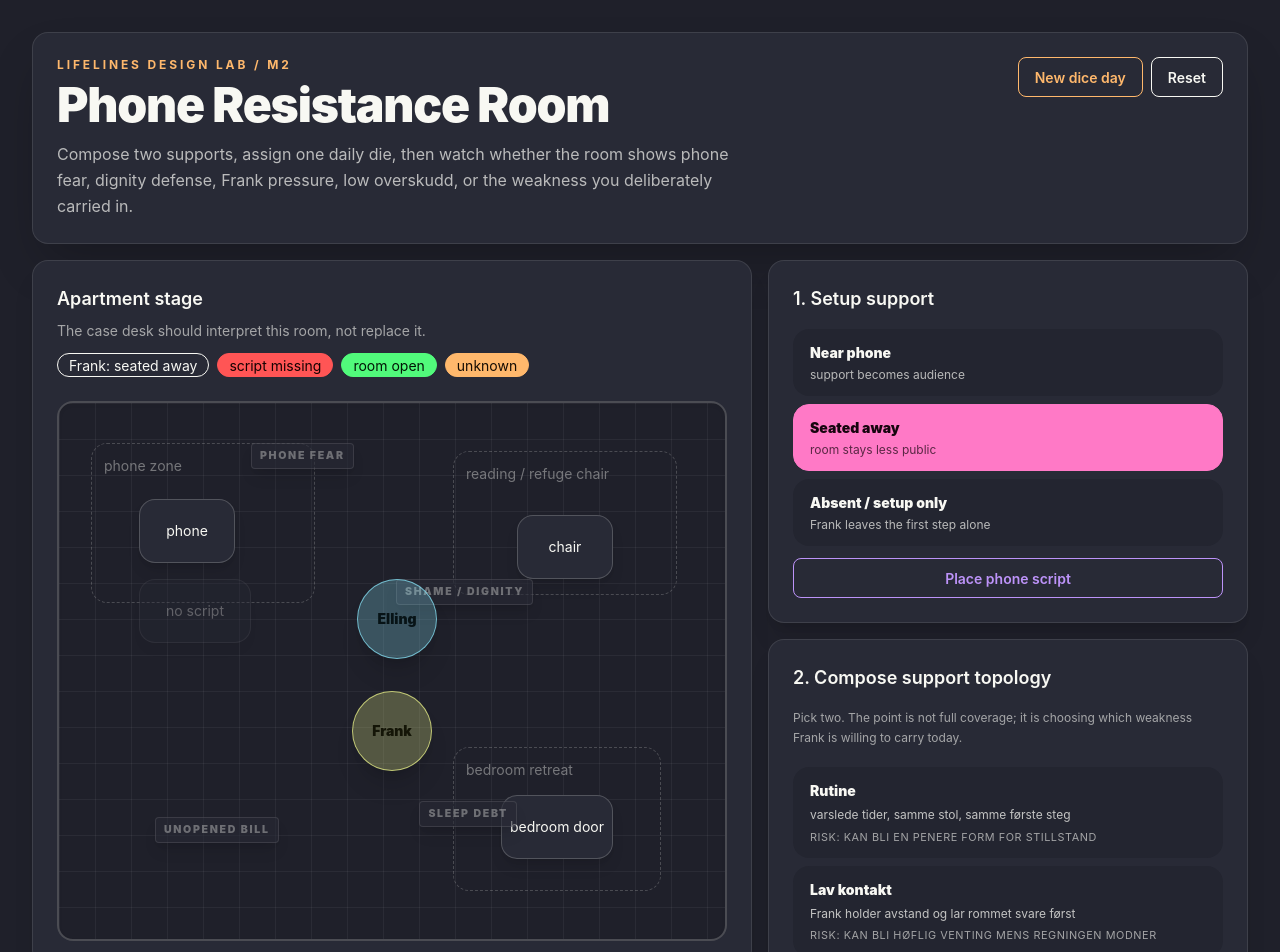
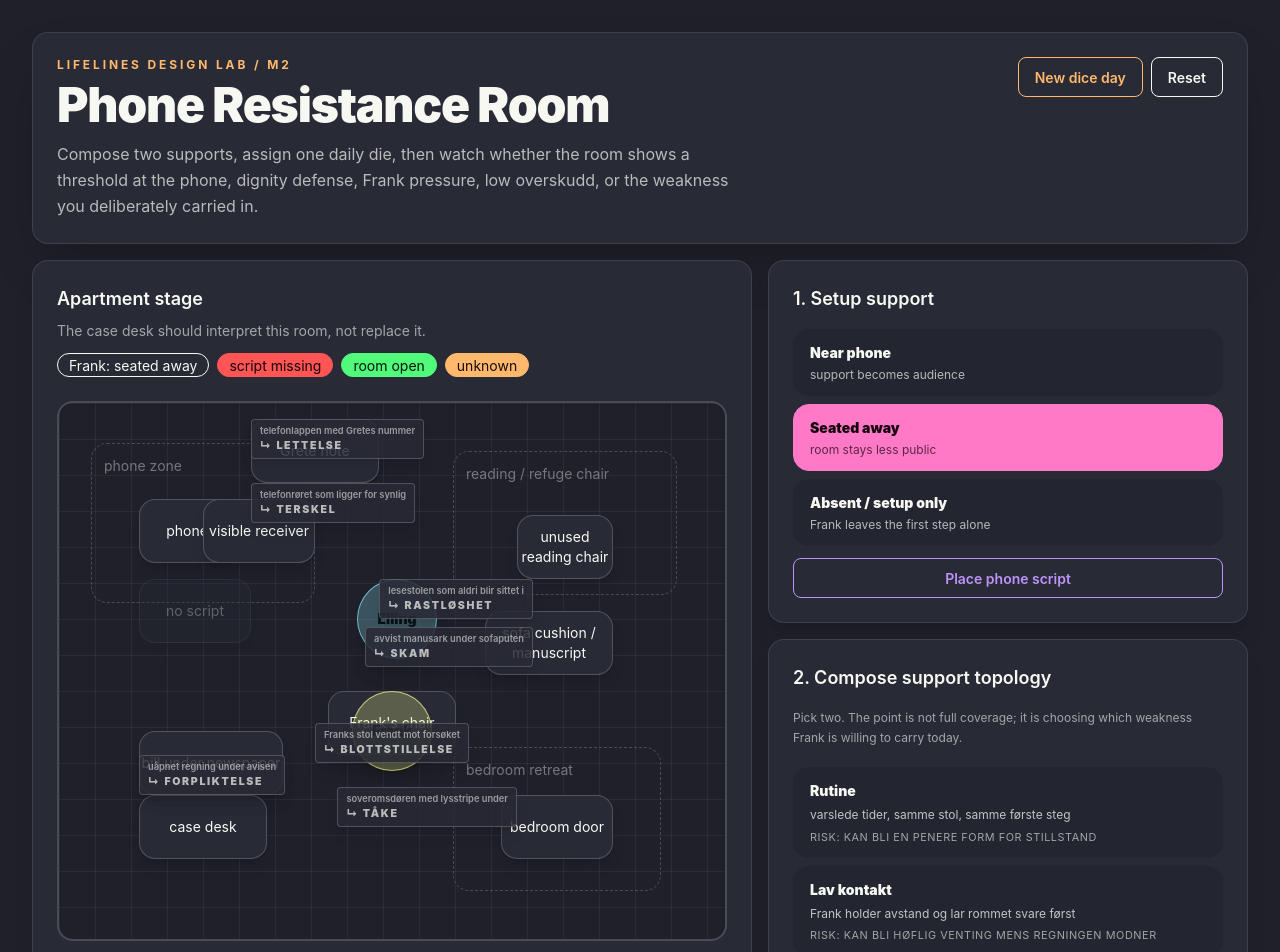
Before and after one commit to TerjeBallestad/lifelines-design-lab, a React (Vite) app: page / in a window 1280 px wide. Shown: the top 952 px of the page. Built offline with nearby package versions, Linux system fonts and the light colour scheme.

Commit message:
feat: anchor state objects to room evidence

```diff
--- a/src/components/PhonePracticeLab.tsx
+++ b/src/components/PhonePracticeLab.tsx
@@ -48,9 +48,9 @@ export const PhonePracticeLab = observer(function PhonePracticeLab() {
                 Phone Resistance Room
               </h1>
               <p className="mt-3 max-w-2xl text-base leading-relaxed text-base-content/70">
-                Compose two supports, assign one daily die, then watch whether the room shows phone
-                fear, dignity defense, Frank pressure, low overskudd, or the weakness you
-                deliberately carried in.
+                Compose two supports, assign one daily die, then watch whether the room shows a
+                threshold at the phone, dignity defense, Frank pressure, low overskudd, or the
+                weakness you deliberately carried in.
               </p>
             </div>
             <div className="flex flex-wrap gap-2">
@@ -230,11 +230,14 @@ export const PhonePracticeLab = observer(function PhonePracticeLab() {
               </div>
               <div className="mt-5 rounded-box border border-secondary/30 border-l-4 bg-base-200 p-4 shadow-inner">
                 <span className="badge badge-secondary badge-sm font-bold uppercase tracking-wider">
-                  {telefonAversjon.anchor}
+                  {telefonAversjon.objectLabel}
                 </span>
-                <h3 className="mt-3 text-lg font-bold">{telefonAversjon.label}</h3>
+                <h3 className="mt-3 text-lg font-bold">↳ {telefonAversjon.conditionLabel}</h3>
                 <p className="mt-2 text-sm leading-relaxed text-base-content/70">
                   {telefonAversjon.description}
+                </p>
+                <p className="mt-2 text-xs leading-relaxed text-base-content/60">
+                  Threatens: {telefonAversjon.consequences.threatens}
                 </p>
               </div>
               <h3 className="mt-5 text-sm font-black uppercase tracking-[0.18em] text-base-content/50">
@@ -355,11 +358,14 @@ function SupportTopology({ selectedIds }: { selectedIds: SupportModeId[] }) {
     <div className="mt-3 rounded-box border border-base-content/10 bg-base-200 p-3 text-xs leading-relaxed">
       <div className="font-bold text-base-content/70">Carried weakness</div>
       <div className="mt-2 flex flex-wrap gap-1">
-        {carried.slice(0, 5).map((pressure) => (
-          <span key={pressure} className="badge badge-warning badge-sm capitalize">
-            {pressure.replaceAll('_', ' ')}
-          </span>
-        ))}
+        {carried.slice(0, 5).map((pressure) => {
+          const object = pressureObjectFor(pressure);
+          return (
+            <span key={pressure} className="badge badge-warning badge-sm capitalize">
+              {object.objectLabel} — {object.conditionLabel}
+            </span>
+          );
+        })}
       </div>
       <p className="mt-2 text-base-content/55">
         This is the vulnerability-topology graft: two supports improve the posture, but never make
@@ -383,6 +389,7 @@ function ApartmentStage({
       <Zone className="right-12 top-12 h-36 w-56" label="reading / refuge chair" />
       <Zone className="bottom-12 right-16 h-36 w-52" label="bedroom retreat" />
       <StageObject className="left-20 top-24">phone</StageObject>
+      <StageObject className="left-36 top-24 w-28">visible receiver</StageObject>
       <StageObject
         className={clsx(
           'left-20 top-44 h-10 w-28',
@@ -393,7 +400,12 @@ function ApartmentStage({
       >
         {scriptObjectLabel(room.scriptState)}
       </StageObject>
-      <StageObject className="right-28 top-28">chair</StageObject>
+      <StageObject className="right-28 top-28">unused reading chair</StageObject>
+      <StageObject className="right-28 top-52 w-32">sofa cushion / manuscript</StageObject>
+      <StageObject className="left-20 bottom-20 w-32">case desk</StageObject>
+      <StageObject className="left-20 bottom-36 w-36">bill under newspaper</StageObject>
+      <StageObject className="left-48 top-4 w-32">Grete note</StageObject>
+      <StageObject className="left-1/2 top-72 w-32 -translate-x-1/2">Frank's chair</StageObject>
       <StageObject
         className={clsx(
           'bottom-20 right-28 w-28',
@@ -402,24 +414,18 @@ function ApartmentStage({
       >
         {room.doorClosed ? 'closed door' : 'bedroom door'}
       </StageObject>
-      <PressureLabel className="left-48 top-10" active={carriedWeaknesses.includes('phone_fear')}>
-        phone fear
-      </PressureLabel>
-      <PressureLabel className="right-48 top-44" active={carriedWeaknesses.includes('shame')}>
-        shame / dignity
-      </PressureLabel>
-      <PressureLabel
-        className="bottom-28 right-52"
-        active={carriedWeaknesses.includes('sleep_debt')}
-      >
-        sleep debt
-      </PressureLabel>
-      <PressureLabel
-        className="left-24 bottom-24"
-        active={carriedWeaknesses.includes('unpaid_bill')}
-      >
-        unopened bill
-      </PressureLabel>
+      {phonePressureObjects.map((pressure) => (
+        <PressureLabel
+          key={pressure.id}
+          className={pressureStagePosition(pressure.id)}
+          active={carriedWeaknesses.includes(pressure.id)}
+        >
+          <span className="block text-[0.58rem] font-semibold normal-case tracking-normal opacity-80">
+            {pressure.objectLabel}
+          </span>
+          <span className="block">↳ {pressure.conditionLabel}</span>
+        </PressureLabel>
+      ))}
       <Person label="Elling" tone="client" position={ellingPosition(room.ellingPosition)} />
       <Person label="Frank" tone="frank" position={frankPosition(room.frankPosition)} />
     </div>
@@ -438,10 +444,10 @@ function PressureLabel({
   return (
     <div
       className={clsx(
-        'absolute rounded border px-2 py-1 text-[0.66rem] font-black uppercase tracking-[0.16em] shadow-lg',
+        'absolute z-20 rounded border px-2 py-1 text-[0.66rem] font-black uppercase tracking-[0.16em] shadow-lg',
         active
-          ? 'border-warning bg-warning/25 text-warning-content'
-          : 'border-base-content/10 bg-base-100/60 text-base-content/35',
+          ? 'border-warning bg-warning/35 text-warning-content'
+          : 'border-base-content/20 bg-base-100/85 text-base-content/70',
         className,
       )}
     >
@@ -498,15 +504,33 @@ function ActivityClockCard({
 }
 
 function PressureObjectCard({ pressure }: { pressure: (typeof phonePressureObjects)[number] }) {
+  const consequenceList = [
+    ['Threatens', pressure.consequences.threatens],
+    ['Worsens', pressure.consequences.worsens],
+    ['Attracts', pressure.consequences.attracts],
+    ['Softens', pressure.consequences.softens],
+    ['Transforms', pressure.consequences.transformsInto],
+  ].filter((item): item is [string, string] => Boolean(item[1]));
+
   return (
     <div className="rounded-box border border-base-content/10 bg-base-200 p-3">
-      <div className="flex items-center justify-between gap-2">
-        <strong>{pressure.label}</strong>
+      <div className="flex items-start justify-between gap-2">
+        <div>
+          <div className="text-xs font-semibold uppercase tracking-[0.16em] text-base-content/50">
+            {pressure.objectLabel}
+          </div>
+          <strong className="mt-1 block text-base">↳ {pressure.conditionLabel}</strong>
+        </div>
         <span className="badge badge-outline badge-sm">{pressure.anchor}</span>
       </div>
       <progress className="progress progress-warning mt-2 w-full" value={pressure.clock} max={1} />
-      <p className="mt-2 text-xs leading-relaxed text-base-content/60">
-        Escalates into {pressure.escalatesInto}. Softened by {pressure.softenedBy}.
+      <ul className="mt-2 grid gap-1 text-xs leading-relaxed text-base-content/60">
+        {pressure.visibleSigns.slice(0, 2).map((sign) => (
+          <li key={sign}>seen: {sign}</li>
+        ))}
+      </ul>
+      <p className="mt-2 text-xs leading-relaxed text-base-content/70">
+        {consequenceList.map(([label, value]) => `${label}: ${value}`).join(' · ')}
       </p>
     </div>
   );
@@ -616,6 +640,24 @@ function Meter({ label, value }: { label: string; value: number }) {
   );
 }
 
+function pressureObjectFor(id: PressureId): (typeof phonePressureObjects)[number] {
+  const pressure = phonePressureObjects.find((item) => item.id === id);
+  if (!pressure) throw new Error(`Unknown pressure object: ${id}`);
+  return pressure;
+}
+
+function pressureStagePosition(id: PressureId): string {
+  return {
+    restlessness: 'right-48 top-44 max-w-48',
+    shame: 'right-48 top-56 max-w-48',
+    sleep_debt: 'bottom-28 right-52 max-w-48',
+    unpaid_bill: 'left-20 bottom-36 max-w-52',
+    hope: 'left-48 top-4 max-w-48',
+    phone_fear: 'left-48 top-20 max-w-48',
+    dignity_exposure: 'left-1/2 top-80 max-w-48 -translate-x-1/2',
+  }[id];
+}
+
 function scriptButtonLabel(scriptState: ScriptState): string {
   if (scriptState === 'used') return 'Script used in last attempt';
   if (scriptState === 'placed') return 'Script placed in room';
--- a/src/content/phonePractice.ts
+++ b/src/content/phonePractice.ts
@@ -8,8 +8,21 @@ import type {
 
 export const telefonAversjon: StateObject = {
   id: 'telefon_aversjon',
-  label: 'Telefonen står for åpen sosial risiko',
+  conditionLabel: 'Terskel',
+  objectLabel: 'telefonrøret på bordet',
+  label: 'Terskel ved telefonen',
   anchor: 'phone',
+  visibleSigns: [
+    'røret ligger for synlig på bordet',
+    'første setning er skrevet, men ikke brukt',
+    'stolen står akkurat litt for langt unna',
+  ],
+  consequences: {
+    threatens: 'gjør sosial risiko større enn selve samtalen',
+    worsens: 'utsetter første berøring og trekker Elling mot forklaring i stedet for øving',
+    softens: 'manus, varslet vindu og Gretes nummer innen rekkevidde',
+    transformsInto: 'tålt nærvær ved telefonbordet',
+  },
   description:
     'Telefonen er ikke bare et apparat. Den er overgang, improvisasjon og risiko for å bli tatt på senga.',
   pressure: 0.72,
@@ -75,26 +88,65 @@ export function getApproach(id: string): Approach {
 export const phonePressureObjects: PressureObject[] = [
   {
     id: 'restlessness',
+    conditionLabel: 'Rastløshet',
+    objectLabel: 'lesestolen som aldri blir sittet i',
     label: 'Rastløshet',
     anchor: 'chair',
+    visibleSigns: [
+      'puten ligger vridd',
+      'boken er åpen på samme side',
+      'kaffekoppen står halvtom ved stolbeinet',
+    ],
+    consequences: {
+      threatens: 'gjør venting og varslede telefonvinduer sprø',
+      worsens: 'nattlig rydding og avbrutte rutiner',
+      softens: 'kort tur, lavterskelkontakt, en aktivitet som ikke ber om forklaring',
+      transformsInto: 'bevegelse som kan bære første steg',
+    },
     escalatesInto: 'uro, brudd, nattlig rydding',
     softenedBy: 'kort tur, lavterskelkontakt, en aktivitet som ikke ber om forklaring',
-    designPurpose: 'Turns stagnation into visible pressure.',
+    designPurpose: 'Turns stagnation into visible pressure attached to a routine object.',
     clock: 0.45,
   },
   {
     id: 'shame',
+    conditionLabel: 'Skam',
+    objectLabel: 'avvist manusark under sofaputen',
     label: 'Skam',
     anchor: 'sofa',
+    visibleSigns: [
+      'arket er brettet med teksten inn',
+      'Frank sitt navn er strøket over',
+      'sofaen er valgt fremfor telefonbordet',
+    ],
+    consequences: {
+      threatens: 'gjør hjelp lett å lese som inspeksjon',
+      worsens: 'unngåelse, mistillit og tapte avtaler',
+      softens: 'verdighet, liten seier, oppfølging uten dom',
+      transformsInto: 'en replikk Elling kan eie selv',
+    },
     escalatesInto: 'unngåelse, mistillit, tapt avtale',
     softenedBy: 'verdighet, liten seier, oppfølging uten dom',
-    designPurpose: 'Makes failure socially meaningful, not just numeric.',
+    designPurpose: 'Makes failure socially meaningful, not merely numeric.',
     clock: 0.58,
   },
   {
     id: 'sleep_debt',
-    label: 'Søvngjeld',
+    conditionLabel: 'Tåke',
+    objectLabel: 'soveromsdøren med lysstripe under',
+    label: 'Tåke',
     anchor: 'bedroom',
+    visibleSigns: [
+      'dynen ligger urørt men krøllet',
+      'lyset sto på for lenge',
+      'morgenkoppen er ikke funnet fram',
+    ],
+    consequences: {
+      threatens: 'låser formiddagens øving bak lavt overskudd',
+      worsens: 'kort lunte, avlyst formiddag og dør som lukker seg',
+      softens: 'rutine, mindre krav, kveld som ikke rakner',
+      transformsInto: 'rolig start med færre valg',
+    },
     escalatesInto: 'lavt overskudd, irritabilitet, avlyst formiddag',
     softenedBy: 'rutine, mindre krav, kveld som ikke rakner',
     designPurpose: 'Creates practical constraint before moral judgment.',
@@ -102,21 +154,91 @@ export const phonePressureObjects: PressureObject[] = [
   },
   {
     id: 'unpaid_bill',
-    label: 'Uåpnet regning',
+    conditionLabel: 'Forpliktelse',
+    objectLabel: 'uåpnet regning under avisen',
+    label: 'Forpliktelse',
     anchor: 'desk',
+    visibleSigns: [
+      'konvolutten har NAV-logo',
+      'avisen dekker fristen men ikke hjørnet',
+      'pennen ligger klar uten å ha skrevet noe',
+    ],
+    consequences: {
+      threatens: 'trekker telefonøving mot byråkratisk krise',
+      worsens: 'bortforklaring, hastverk og Frank som saksbehandler',
+      attracts: 'praktisk hjelp og NAV-linje',
+      softens: 'telefon til NAV, budsjettstøtte, Frank som holder linjen åpen',
+    },
     escalatesInto: 'stresspigg, bortforklaring, krise',
     softenedBy: 'telefon til NAV, budsjettstøtte, Frank som holder linjen åpen',
-    designPurpose: 'Makes bureaucracy concrete and timed.',
+    designPurpose: 'Makes bureaucracy concrete and timed while preserving the abstract pressure.',
     clock: 0.72,
   },
   {
     id: 'hope',
-    label: 'Håp',
+    conditionLabel: 'Lettelse',
+    objectLabel: 'telefonlappen med Gretes nummer',
+    label: 'Lettelse',
     anchor: 'phone',
+    visibleSigns: [
+      'nummeret er skrevet to ganger',
+      'første setning står ferdig',
+      'lappen ligger nær røret, ikke i skuffen',
+    ],
+    consequences: {
+      threatens: 'kan bli resignasjon hvis den står alene',
+      attracts: 'mild kontakt, humor og synlig framgang',
+      softens: 'liten suksess, tilhørighet, synlig fremgang',
+      transformsInto: 'mot til ett avgrenset ringevindu',
+    },
     escalatesInto: 'resignasjon hvis den blir stående alene',
     softenedBy: 'liten suksess, tilhørighet, synlig fremgang',
-    designPurpose: 'Lets positive states be fragile too.',
+    designPurpose: 'Lets positive states be fragile too and ties them to an object.',
     clock: 0.28,
+  },
+  {
+    id: 'phone_fear',
+    conditionLabel: 'Terskel',
+    objectLabel: 'telefonrøret som ligger for synlig',
+    label: 'Terskel',
+    anchor: 'phone',
+    visibleSigns: [
+      'røret er tørket rent',
+      'stolen er skjøvet akkurat utenfor rekkevidde',
+      'blikket går til telefonen før samtalen starter',
+    ],
+    consequences: {
+      threatens: 'blokkerer første berøring og gjør ringelyden større enn oppgaven',
+      worsens: 'retrett, prinsipper og hender som blir opptatt med ingenting',
+      softens: 'manus, ringelyd uten svarplikt, Grete som varsler først',
+      transformsInto: 'tålt nærvær ved telefonbordet',
+    },
+    escalatesInto: 'retrett, pompøs forsvarstale, urørt telefon',
+    softenedBy: 'manus, ringelyd uten svarplikt, Grete som varsler først',
+    designPurpose: 'Keeps the phone pressure concrete without naming Elling as the problem.',
+    clock: 0.66,
+  },
+  {
+    id: 'dignity_exposure',
+    conditionLabel: 'Blottstillelse',
+    objectLabel: 'Franks stol vendt mot forsøket',
+    label: 'Blottstillelse',
+    anchor: 'sofa',
+    visibleSigns: [
+      'stolen står som et publikum',
+      'Frank noterer mer enn han trøster',
+      'Elling retter på jakken før han nærmer seg røret',
+    ],
+    consequences: {
+      threatens: 'forvandler øving til kompetanseprøve',
+      worsens: 'sinne mot Frank og forsvarstaler om rimelighet',
+      softens: 'avstand, fraværende oppsett, humor som gir ansiktet tilbake',
+      transformsInto: 'verdighet bevart gjennom sideveis latter',
+    },
+    escalatesInto: 'sinne, mistillit, øving som offentlig eksamen',
+    softenedBy: 'avstand, fraværende oppsett, humor som gir ansiktet tilbake',
+    designPurpose: 'Separates observed exposure from any claim about inner pathology.',
+    clock: 0.52,
   },
 ];
 
--- a/src/domain/types.ts
+++ b/src/domain/types.ts
@@ -51,16 +51,37 @@ export interface ClientState {
 
 export interface StateObject {
   id: string;
+  /** Non-clinical, player-facing condition name such as Shame or Restlessness. */
+  conditionLabel: string;
+  /** Concrete room/case-desk object or routine the condition clings to. */
+  objectLabel: string;
   label: string;
   anchor: 'phone' | 'sofa' | 'bedroom' | 'desk' | 'chair';
+  visibleSigns: string[];
+  consequences: PressureConsequence;
   description: string;
   pressure: number;
 }
 
+export interface PressureConsequence {
+  threatens: string;
+  worsens?: string;
+  attracts?: string;
+  softens?: string;
+  transformsInto?: string;
+}
+
 export interface PressureObject {
   id: PressureId;
+  /** Non-clinical, player-facing condition name such as Shame or Restlessness. */
+  conditionLabel: string;
+  /** Concrete room/case-desk object or routine the condition clings to. */
+  objectLabel: string;
+  anchor: StateObject['anchor'];
+  visibleSigns: string[];
+  consequences: PressureConsequence;
+  /** @deprecated Use conditionLabel. Kept as a compatibility alias for narrow generator pass. */
   label: string;
-  anchor: StateObject['anchor'];
   escalatesInto: string;
   softenedBy: string;
   designPurpose: string;
--- a/src/engine/phoneResolver.ts
+++ b/src/engine/phoneResolver.ts
@@ -1,4 +1,4 @@
-import { getApproach, phoneSupportModes } from '../content/phonePractice';
+import { getApproach, phonePressureObjects, phoneSupportModes } from '../content/phonePractice';
 import type {
   AttemptContext,
   AttemptResult,
@@ -71,7 +71,16 @@ function supportReadinessDelta(analysis: SupportAnalysis): number {
 }
 
 function pressureLabel(id: PressureId): string {
-  return id.replaceAll('_', ' ');
+  return (
+    phonePressureObjects.find((pressure) => pressure.id === id)?.conditionLabel ??
+    id.replaceAll('_', ' ')
+  );
+}
+
+function pressureEvidence(id: PressureId): string {
+  const pressure = phonePressureObjects.find((item) => item.id === id);
+  if (!pressure) return id.replaceAll('_', ' ');
+  return `${pressure.objectLabel} — ${pressure.conditionLabel}`;
 }
 
 const premiseBarks = [
@@ -486,21 +495,25 @@ function reportFor(
   const delayed = evidence.find((item) => item.id === 'delayed_seconds')?.value ?? 'unknown';
   const approach = getApproach(context.approachId).label.toLowerCase();
   const position = context.frankPosition.replaceAll('_', ' ');
+  const finalFriction =
+    evidence.find((item) => item.id === 'last_friction')?.value ?? 'uklar friksjon';
   const carried =
-    supportAnalysis.carriedWeaknesses.slice(0, 2).map(pressureLabel).join(' / ') || 'none';
+    supportAnalysis.carriedWeaknesses.slice(0, 2).map(pressureEvidence).join(' / ') || 'ingen';
+  const observed = `Observert: ${delayed} sekunder før neste handling; Frank var ${position}; rommet viste ${finalFriction}.`;
+  const pressureRead = `Mulig press i rommet: ${carried}.`;
   if (outcome === 'completed_practice') {
-    return `Frank: Telefonøving med ${approach} landet fordi Elling kunne latterliggjøre øvelsen mens han gjorde første steg. Frank var ${position}; verdigheten holdt. Dagens plan bar fortsatt ${carried}.`;
+    return `Frank: ${observed} ${pressureRead} Telefonøving med ${approach} landet fordi Elling kunne latterliggjøre øvelsen mens han gjorde første steg; verdigheten holdt.`;
   }
   if (outcome === 'partial_practice') {
-    return `Frank: Delvis øving er faktisk data. Elling ble ved telefonen etter ${delayed} sekunder. Neste forsøk bør bygge på samme ramme, ikke øke presset. Svakheten som ble med inn: ${carried}.`;
+    return `Frank: ${observed} ${pressureRead} Delvis øving er faktisk data. Neste forsøk bør bygge på samme ramme, ikke øke presset.`;
   }
   if (outcome === 'anger_retreat') {
-    return `Frank: Forsøket ble et kompetansevitne. Motstanden peker ikke bare mot telefonfrykt, men mot å bli observert mens han øver. Støtten dekket noe, men bar ${carried}.`;
+    return `Frank: ${observed} ${pressureRead} Forsøket kan ha blitt et kompetansevitne: motstanden peker mot telefonbordet og blikket på øvingen, ikke en konklusjon om Elling.`;
   }
   if (outcome === 'retreat') {
-    return `Frank: Rommet trakk seg sammen og soverommet vant. Neste forsøk bør endre avstand, script eller første steg før ferdigheten testes. Dagens komposisjon bar ${carried}.`;
+    return `Frank: ${observed} ${pressureRead} Soverommet vant denne gangen. Neste forsøk bør endre avstand, manus eller første steg før ferdigheten testes.`;
   }
-  return `Frank: Forsøket ga motstand uten full kollaps. Elling gjorde øvelsen til en diskusjon om rimelighet; leiligheten viste friksjonen før rapporten måtte forklare den. Blindsonen i planen: ${carried}.`;
+  return `Frank: ${observed} ${pressureRead} Forsøket ga motstand uten full kollaps; leiligheten viste friksjonen før rapporten måtte forklare den.`;
 }
 
 function nextApproaches(
```
Also changed, not shown: 7 other files (tests, documents, lock files or other folders).
